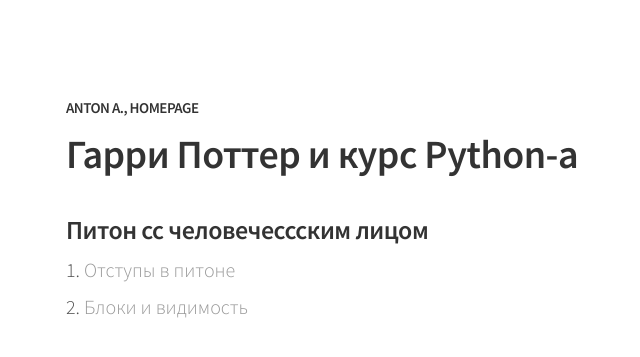
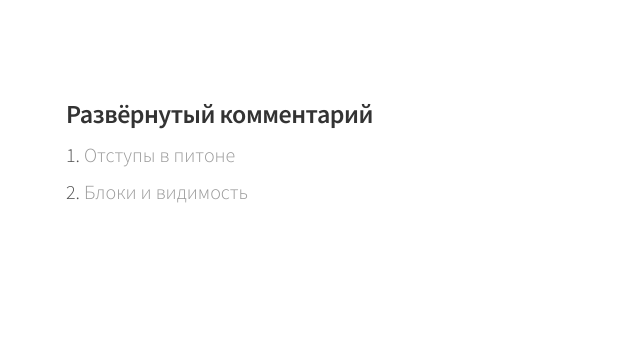
Before and after one commit to alexeyev/alexeyev.github.io, a Jekyll site: the page built from python-course-2016.md, in a window 1280 px wide. Shown: the top 357 px of the page, without its empty margins (214-854 px from the left). Built offline with Jekyll 4.4.1, drawn with Linux system fonts in a browser that asks for light colours.

Commit message:
Update python-course-2016.md

```diff
--- a/python-course-2016.md
+++ b/python-course-2016.md
@@ -1,6 +1,7 @@
 ---
+layout: default
 title: Гарри Поттер и курс Python-а
 ---
-### Питон сс человечессским лицом
+### Развёрнутый комментарий
 1. [Отступы в питоне](http://alexeyev.github.io/python-indents.html)
 2. [Блоки и видимость]()
```
